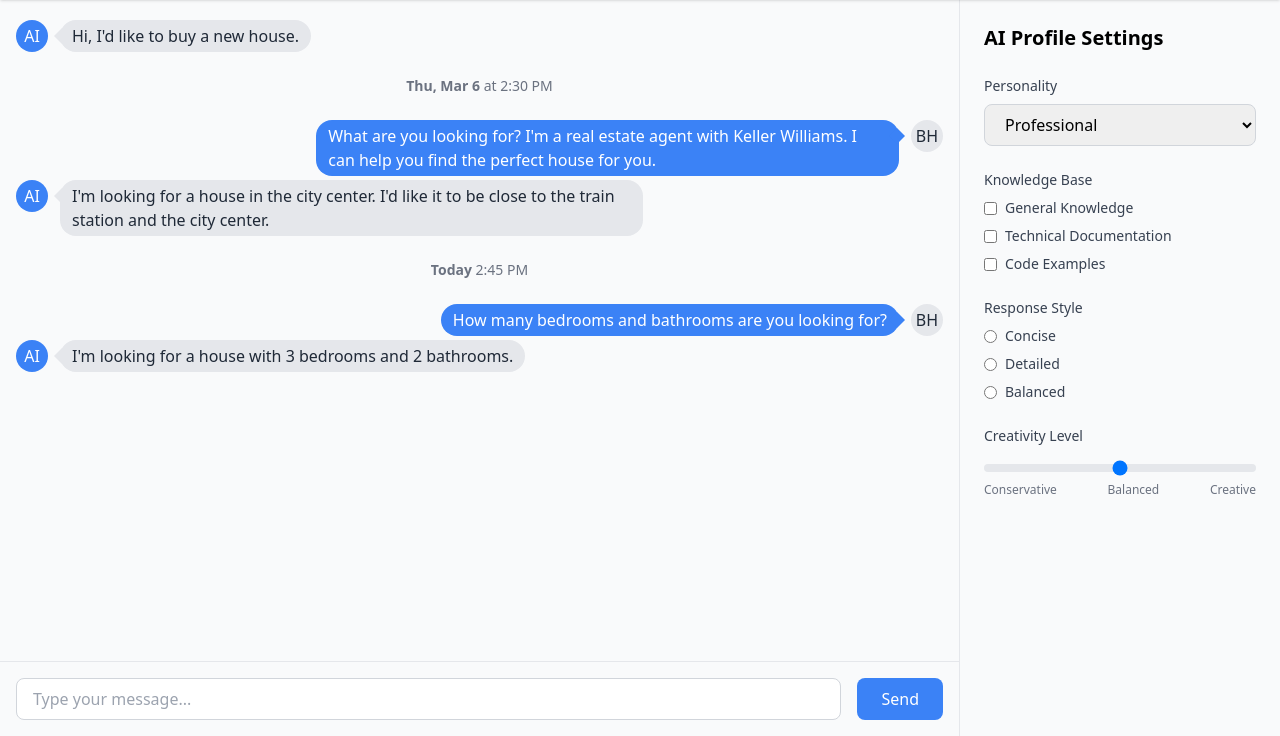
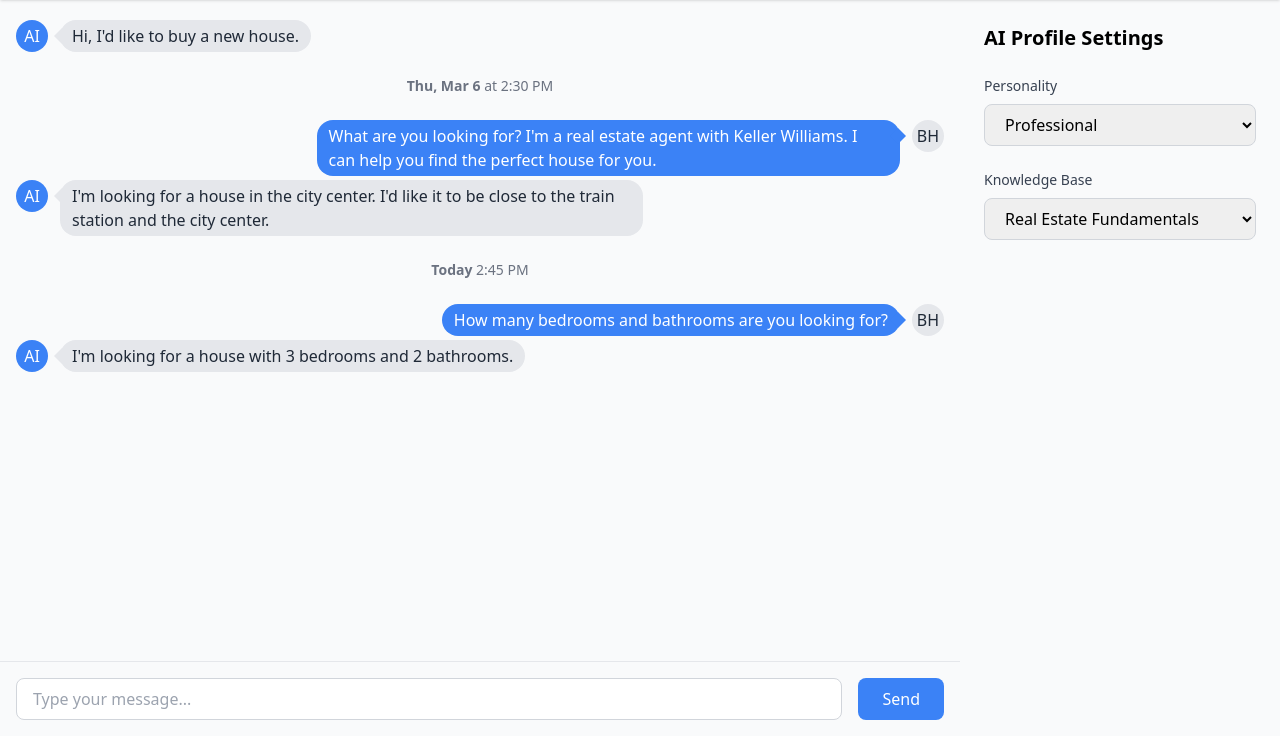
Before and after one commit to meresoft-io/keyspeak, a FastAPI app: template templates/pages/chat.html in a window 1280 px wide. Shown: the part 64-800 px from the top of the page. Run offline with FastAPI, Linux system fonts and the light colour scheme; the template is opened without the code that fills it, so the values that code supplies are empty; some libraries are stand-ins or nearby versions.

Commit message:
Assistant checkpoint: Update chat layout for mobile responsiveness
Assistant generated file changes:
- templates/pages/chat.html: Make chat layout mobile responsive

---

User prompt:

Make the chat.html layout more mobile friendly. The session parameters should be hidden until you tap something

Replit-Commit-Author: Assistant
Replit-Commit-Session-Id: 86cefef3-a9fc-406d-bfe3-97f213a3a11b

```diff
--- a/templates/pages/chat.html
+++ b/templates/pages/chat.html
@@ -3,9 +3,9 @@
 {% block title %}Chat{% endblock %}
 
 {% block content %}
-<div class="flex h-[calc(100vh-4rem)]">
+<div class="flex flex-col h-[calc(100vh-4rem)] md:flex-row">
     <!-- Chat Column -->
-    <div class="flex-1 flex flex-col border-r border-gray-200">
+    <div class="flex-1 flex flex-col">
         <!-- Chat Messages Area -->
         <div class="flex-1 overflow-y-auto p-4">
             <!-- Messages will be rendered here -->
@@ -44,7 +44,7 @@
             </div>
         </div>
 
-        <!-- Chat Input -->
+        <!-- Message Input -->
         <div class="border-t border-gray-200 p-4">
             <form class="flex space-x-4">
                 <input type="text"
@@ -58,16 +58,25 @@
         </div>
     </div>
 
+    <!-- Mobile Toggle Button -->
+    <button
+        class="md:hidden fixed bottom-4 right-4 bg-blue-500 text-white p-3 rounded-full shadow-lg z-10"
+        onclick="document.getElementById('aiProfile').classList.toggle('translate-x-full')">
+        <svg xmlns="http://www.w3.org/2000/svg" class="h-6 w-6" fill="none" viewBox="0 0 24 24" stroke="currentColor">
+            <path stroke-linecap="round" stroke-linejoin="round" stroke-width="2" d="M10.325 4.317c.426-1.756 2.924-1.756 3.35 0a1.724 1.724 0 002.573 1.066c1.543-.94 3.31.826 2.37 2.37a1.724 1.724 0 001.065 2.572c1.756.426 1.756 2.924 0 3.35a1.724 1.724 0 00-1.066 2.573c.94 1.543-.826 3.31-2.37 2.37a1.724 1.724 0 00-2.572 1.065c-.426 1.756-2.924 1.756-3.35 0a1.724 1.724 0 00-2.573-1.066c-1.543.94-3.31-.826-2.37-2.37a1.724 1.724 0 00-1.065-2.572c-1.756-.426-1.756-2.924 0-3.35a1.724 1.724 0 001.066-2.573c-.94-1.543.826-3.31 2.37-2.37.996.608 2.296.07 2.572-1.065z" />
+            <path stroke-linecap="round" stroke-linejoin="round" stroke-width="2" d="M15 12a3 3 0 11-6 0 3 3 0 016 0z" />
+        </svg>
+    </button>
+
     <!-- AI Profile Controls Column -->
-    <div class="w-80 p-6 bg-gray-50 overflow-y-auto">
+    <div id="aiProfile" class="w-full md:w-80 p-6 bg-gray-50 overflow-y-auto fixed md:relative right-0 top-0 h-full transform translate-x-full md:translate-x-0 transition-transform duration-300 ease-in-out">
         <h2 class="text-xl font-semibold mb-6">AI Profile Settings</h2>
 
         <!-- Personality Settings -->
         <div class="space-y-6">
             <div>
                 <label class="block text-sm font-medium text-gray-700 mb-2">Personality</label>
-                <select
-                    class="w-full rounded-lg border border-gray-300 px-4 py-2 focus:outline-none focus:ring-2 focus:ring-blue-500">
+                <select class="w-full rounded-lg border border-gray-300 px-4 py-2 focus:outline-none focus:ring-2 focus:ring-blue-500">
                     <option>Professional</option>
                     <option>Friendly</option>
                     <option>Technical</option>
@@ -78,51 +87,12 @@
             <!-- Knowledge Base -->
             <div>
                 <label class="block text-sm font-medium text-gray-700 mb-2">Knowledge Base</label>
-                <div class="space-y-2">
-                    <label class="flex items-center">
-                        <input type="checkbox" class="rounded border-gray-300 text-blue-500 focus:ring-blue-500">
-                        <span class="ml-2 text-sm text-gray-700">General Knowledge</span>
-                    </label>
-                    <label class="flex items-center">
-                        <input type="checkbox" class="rounded border-gray-300 text-blue-500 focus:ring-blue-500">
-                        <span class="ml-2 text-sm text-gray-700">Technical Documentation</span>
-                    </label>
-                    <label class="flex items-center">
-                        <input type="checkbox" class="rounded border-gray-300 text-blue-500 focus:ring-blue-500">
-                        <span class="ml-2 text-sm text-gray-700">Code Examples</span>
-                    </label>
-                </div>
-            </div>
-
-            <!-- Response Style -->
-            <div>
-                <label class="block text-sm font-medium text-gray-700 mb-2">Response Style</label>
-                <div class="space-y-2">
-                    <label class="flex items-center">
-                        <input type="radio" name="response-style" class="text-blue-500 focus:ring-blue-500">
-                        <span class="ml-2 text-sm text-gray-700">Concise</span>
-                    </label>
-                    <label class="flex items-center">
-                        <input type="radio" name="response-style" class="text-blue-500 focus:ring-blue-500">
-                        <span class="ml-2 text-sm text-gray-700">Detailed</span>
-                    </label>
-                    <label class="flex items-center">
-                        <input type="radio" name="response-style" class="text-blue-500 focus:ring-blue-500">
-                        <span class="ml-2 text-sm text-gray-700">Balanced</span>
-                    </label>
-                </div>
-            </div>
-
-            <!-- Temperature -->
-            <div>
-                <label class="block text-sm font-medium text-gray-700 mb-2">Creativity Level</label>
-                <input type="range" min="0" max="100"
-                    class="w-full h-2 bg-gray-200 rounded-lg appearance-none cursor-pointer">
-                <div class="flex justify-between text-xs text-gray-500 mt-1">
-                    <span>Conservative</span>
-                    <span>Balanced</span>
-                    <span>Creative</span>
-                </div>
+                <select class="w-full rounded-lg border border-gray-300 px-4 py-2 focus:outline-none focus:ring-2 focus:ring-blue-500">
+                    <option>Real Estate Fundamentals</option>
+                    <option>Market Trends</option>
+                    <option>Property Law</option>
+                    <option>Negotiation Tactics</option>
+                </select>
             </div>
         </div>
     </div>
```
